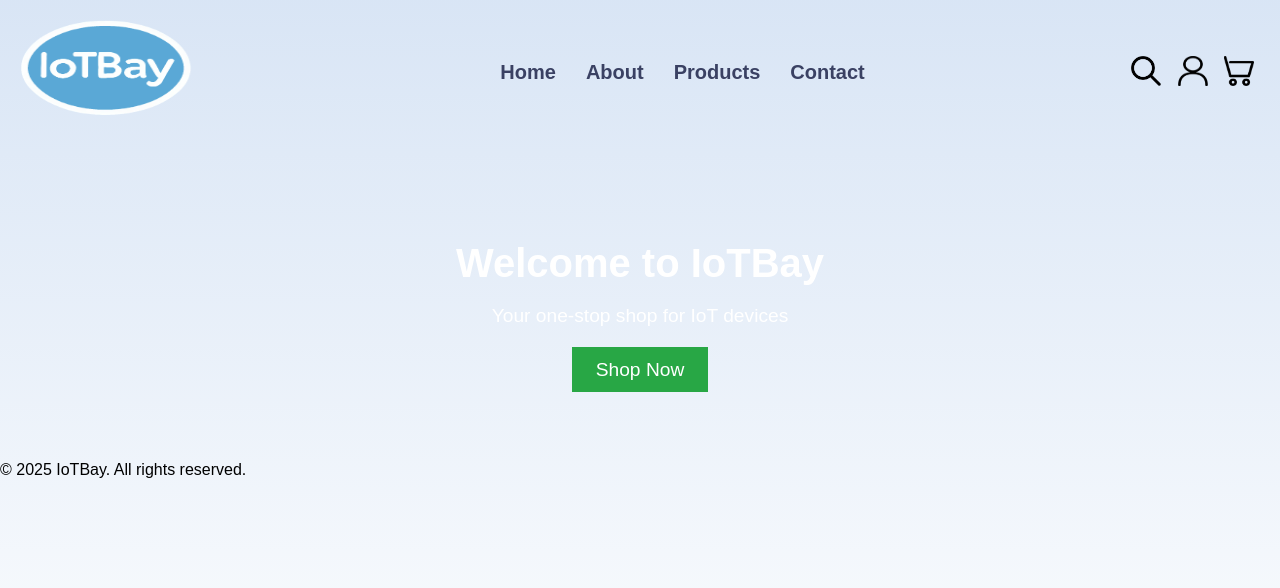
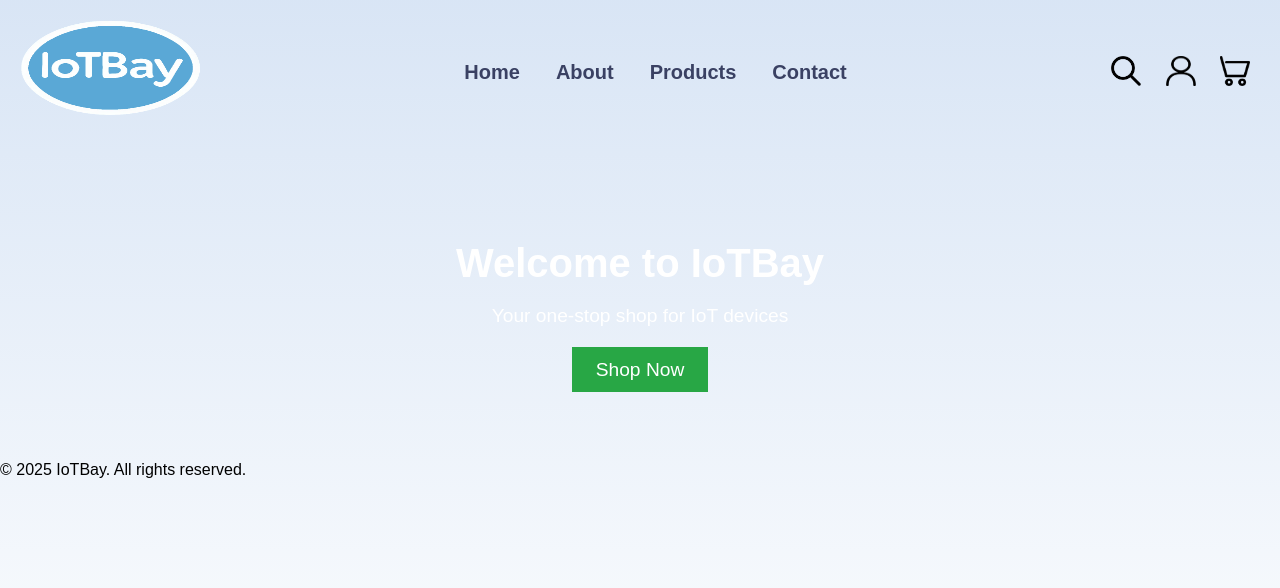
Before and after one commit to KnightJR8413/IoTBay, a plain HTML site: page WebPages/HTML/index.html in a window 1280 px wide. Drawn offline with Linux system fonts and the light colour scheme; files whose address does not match are found by name.

Commit message:
Update styles.css

```diff
--- a/WebPages/HTML/CSS/styles.css
+++ b/WebPages/HTML/CSS/styles.css
@@ -16,12 +16,9 @@ body {
     position: relative;
 }
 
-.navbar .logo {
-    margin-right: 20px;
-}
 
 .navbar .logo img {
-    width: 180px;
+    width: 190px;
     height: 100px;
 }
 
@@ -39,15 +36,14 @@ nav ul {
     display: flex;
 }
 
-nav ul li {
-    margin-left: 20px;
-}
+/* nav ul li {
+} */
 
 nav ul li a {
     text-decoration: none;
     color: #3a4163;
     font-weight: bold;
-    padding: 5px;
+    padding: 18px;
     transition: color 0.3s ease;
     font-size: 20px;
 }
@@ -63,6 +59,7 @@ nav ul li a:hover {
     display: inline-block;
     border-radius: 7px;
     transition: opacity 0.3s ease-in-out;
+    padding: 10px;
 }
 
 .icon-img {
```
